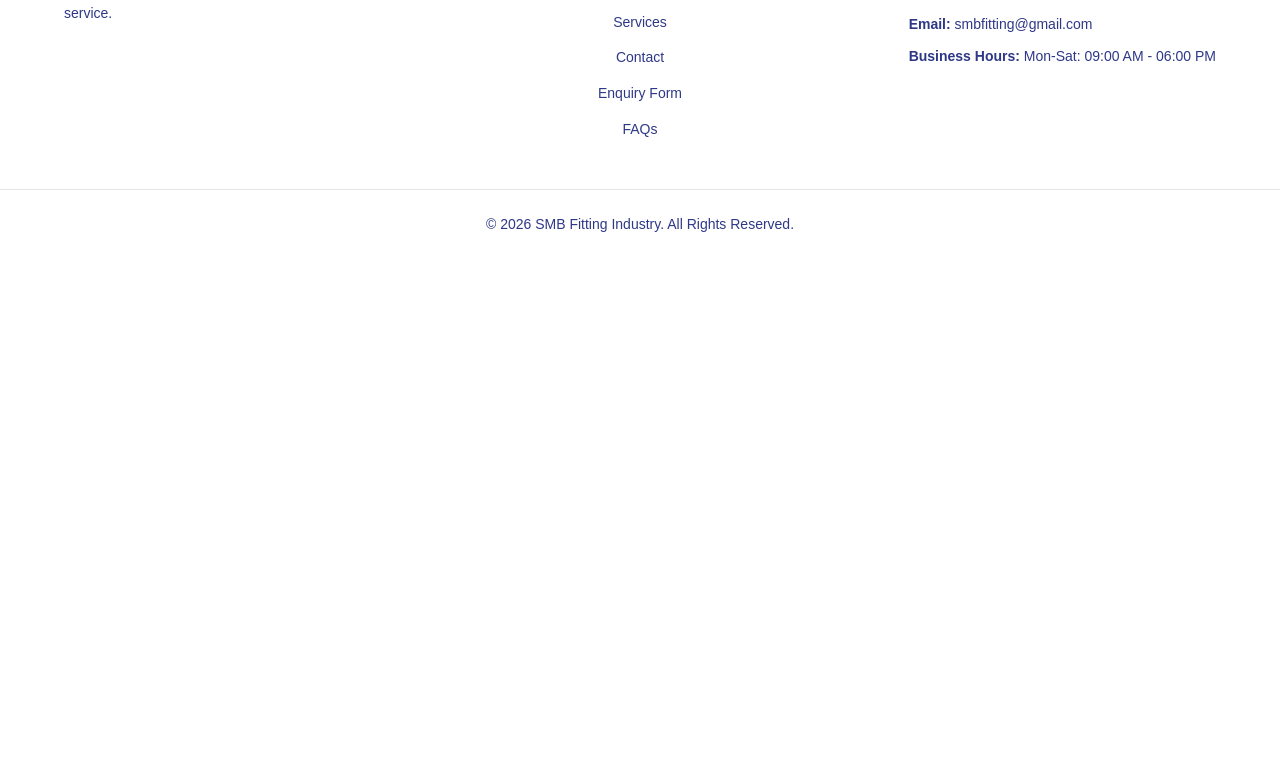
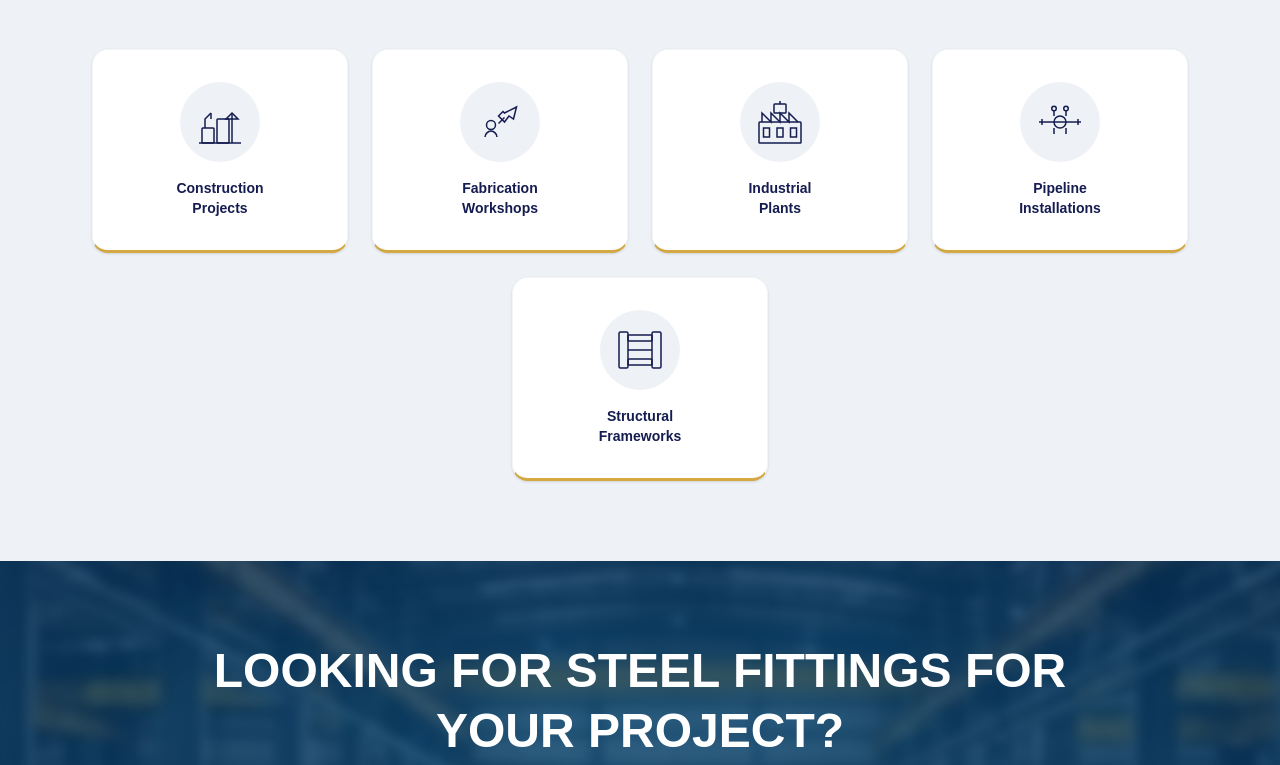
Before and after one commit to Mohammed-Burhani/smb-website, a Next.js app: page /products in a window 1280 px wide. Shown: the part 2195-2960 px from the top of the page. Before the commit the page ends 2453 px from the top, so only its background shows below. Built offline with nearby package versions, Linux system fonts and the light colour scheme.

Commit message:
Completed Products Page, added all sections

```diff
--- /dev/null
+++ b/app/components/ApplicationsSection.tsx
@@ -0,0 +1,104 @@
+import SectionTitle from "./SectionTitle";
+
+const applications = [
+  {
+    label: "Construction\nProjects",
+    icon: (
+      <svg viewBox="0 0 64 64" fill="none" stroke="currentColor" strokeWidth="2" className="w-12 h-12">
+        <rect x="8" y="40" width="16" height="20" rx="1"/>
+        <rect x="28" y="28" width="16" height="32" rx="1"/>
+        <path d="M4 60h56"/>
+        <path d="M48 20l8 8H40l8-8z"/>
+        <line x1="48" y1="20" x2="48" y2="60"/>
+        <path d="M12 40V28l8-8"/>
+        <line x1="20" y1="20" x2="20" y2="28"/>
+      </svg>
+    ),
+  },
+  {
+    label: "Fabrication\nWorkshops",
+    icon: (
+      <svg viewBox="0 0 64 64" fill="none" stroke="currentColor" strokeWidth="2" className="w-12 h-12">
+        <path d="M12 52c0-4 4-8 8-8s8 4 8 8"/>
+        <circle cx="20" cy="36" r="6"/>
+        <path d="M38 20l16-8-4 16-6-4-6 8-8-8 6-6 2 2z"/>
+        <line x1="30" y1="34" x2="38" y2="26"/>
+      </svg>
+    ),
+  },
+  {
+    label: "Industrial\nPlants",
+    icon: (
+      <svg viewBox="0 0 64 64" fill="none" stroke="currentColor" strokeWidth="2" className="w-12 h-12">
+        <rect x="4" y="32" width="56" height="28" rx="1"/>
+        <rect x="10" y="40" width="8" height="12"/>
+        <rect x="28" y="40" width="8" height="12"/>
+        <rect x="46" y="40" width="8" height="12"/>
+        <path d="M8 32V20l12 12V20l12 12V20l12 12V20l12 12"/>
+        <rect x="24" y="8" width="16" height="12" rx="1"/>
+        <line x1="32" y1="8" x2="32" y2="4"/>
+      </svg>
+    ),
+  },
+  {
+    label: "Pipeline\nInstallations",
+    icon: (
+      <svg viewBox="0 0 64 64" fill="none" stroke="currentColor" strokeWidth="2" className="w-12 h-12">
+        <path d="M4 32h56"/>
+        <circle cx="32" cy="32" r="8"/>
+        <path d="M24 24v-8M40 24v-8M24 48v-8M40 48v-8"/>
+        <circle cx="24" cy="14" r="3"/>
+        <circle cx="40" cy="14" r="3"/>
+        <path d="M8 28v8M56 28v8"/>
+      </svg>
+    ),
+  },
+  {
+    label: "Structural\nFrameworks",
+    icon: (
+      <svg viewBox="0 0 64 64" fill="none" stroke="currentColor" strokeWidth="2" className="w-12 h-12">
+        <rect x="4" y="8" width="12" height="48" rx="2"/>
+        <rect x="48" y="8" width="12" height="48" rx="2"/>
+        <rect x="16" y="12" width="32" height="8" rx="1"/>
+        <rect x="16" y="44" width="32" height="8" rx="1"/>
+        <line x1="16" y1="32" x2="48" y2="32"/>
+      </svg>
+    ),
+  },
+];
+
+export default function ApplicationsSection() {
+  return (
+    <section className="w-full py-20" style={{ backgroundColor: '#EEF2F7' }}>
+      <div className="px-8 lg:px-16">
+        <div className="text-center mb-14">
+          <SectionTitle
+            outlinedText="APPLICATIONS"
+            solidText="OF OUR PRODUCTS"
+            align="center"
+          />
+        </div>
+
+        <div className="flex flex-wrap justify-center gap-6">
+          {applications.map((app, index) => (
+            <div
+              key={index}
+              className="bg-white rounded-2xl p-8 flex flex-col items-center gap-4 w-64 shadow-sm border border-gray-100 hover:shadow-md transition-shadow"
+              style={{ borderBottom: '3px solid #D4A843' }}
+            >
+              <div
+                className="w-20 h-20 rounded-full flex items-center justify-center"
+                style={{ backgroundColor: '#EEF2F7', color: '#151C50' }}
+              >
+                {app.icon}
+              </div>
+              <p className="text-sm font-semibold text-center whitespace-pre-line" style={{ color: '#151C50' }}>
+                {app.label}
+              </p>
+            </div>
+          ))}
+        </div>
+      </div>
+    </section>
+  );
+}
--- a/app/components/SectionTitle.tsx
+++ b/app/components/SectionTitle.tsx
@@ -14,7 +14,7 @@ export default function SectionTitle({ outlinedText, solidText, align = 'center'
   return (
     <div className={alignmentClass}>
       <h2
-        className="text-5xl lg:text-6xl font-bold uppercase tracking-wide mb-2"
+        className="text-4xl md:text-5xl lg:text-6xl font-bold uppercase tracking-wide mb-2"
         style={{
           WebkitTextStroke: '1px #2E3887',
           color: 'transparent'
@@ -22,7 +22,7 @@ export default function SectionTitle({ outlinedText, solidText, align = 'center'
       >
         {outlinedText}
       </h2>
-      <h3 className="text-3xl lg:text-4xl font-bold uppercase" style={{ color: '#151C50' }}>
+      <h3 className="text-2xl md:text-3xl lg:text-4xl font-bold uppercase" style={{ color: '#151C50' }}>
         {solidText}
       </h3>
     </div>
--- a/app/products/page.tsx
+++ b/app/products/page.tsx
@@ -1,6 +1,8 @@
 import Navbar from "../components/Navbar";
 import PageBanner from "../components/PageBanner";
 import ProductListingSection from "../components/ProductListingSection";
+import ApplicationsSection from "../components/ApplicationsSection";
+import CTASection from "../components/CTASection";
 import Footer from "../components/Footer";
 
 export default function ProductsPage() {
@@ -14,6 +16,16 @@ export default function ProductsPage() {
         subtitle="Reliable Mild Steel Fittings & Structural Components"
       />
       <ProductListingSection />
+      <ApplicationsSection />
+      <CTASection
+        title="LOOKING FOR STEEL FITTINGS FOR YOUR PROJECT?"
+        description="Contact SMB Fitting Industry for reliable manufacturing and supply of mild steel fittings."
+        buttonText="Request a Quote"
+        buttonLink="/quote"
+        secondaryButtonText="Contact Our Team"
+        secondaryButtonLink="/contact"
+        backgroundImage="/home/cta.png"
+      />
       <Footer />
     </div>
   );
```
